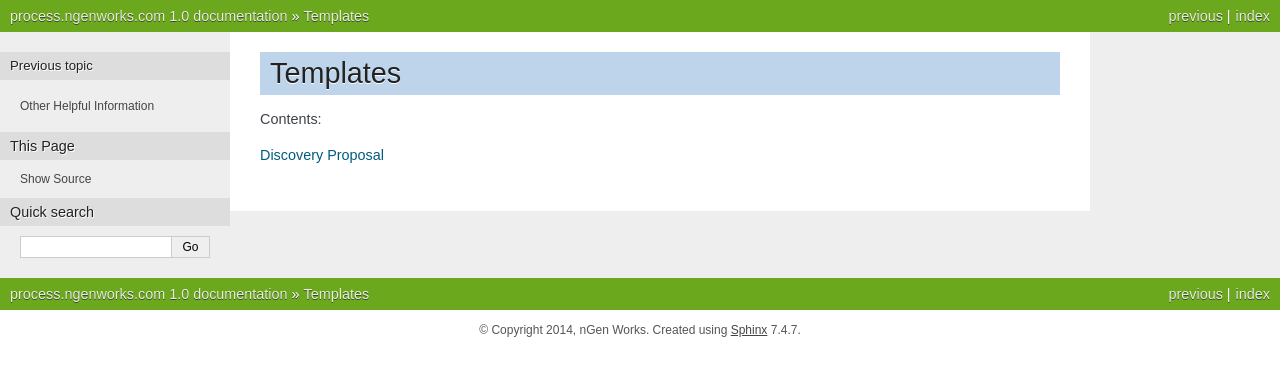
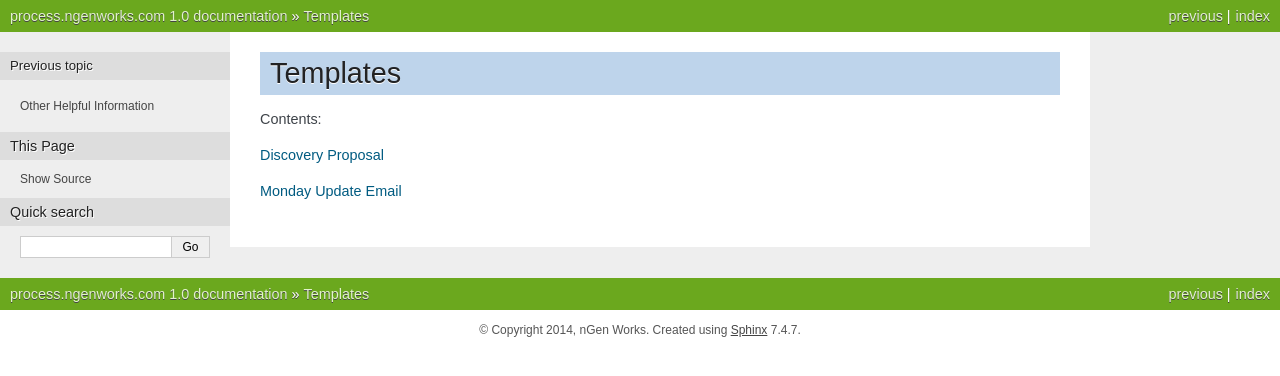
Before and after one commit to ngenworks/process.ngenworks.com, a Sphinx documentation site: the page built from docs/source/templates.rst, in a window 1280 px wide. Shown: the top 376 px of the page. Built offline with Sphinx 7.4.7, drawn with Linux system fonts in a browser that asks for light colours; pages that are not in the unit, such as notebooks, are missing from menus.

Commit message:
Update templates.rst

```diff
--- a/docs/source/templates.rst
+++ b/docs/source/templates.rst
@@ -8,3 +8,5 @@ Contents:
   :local:
 
 `Discovery Proposal <http://processngenworkscom.readthedocs.org/en/latest/discovery_proposal.html>`_
+
+`Monday Update Email <http://processngenworkscom.readthedocs.org/en/latest/monday_update_email.html>`_
```
